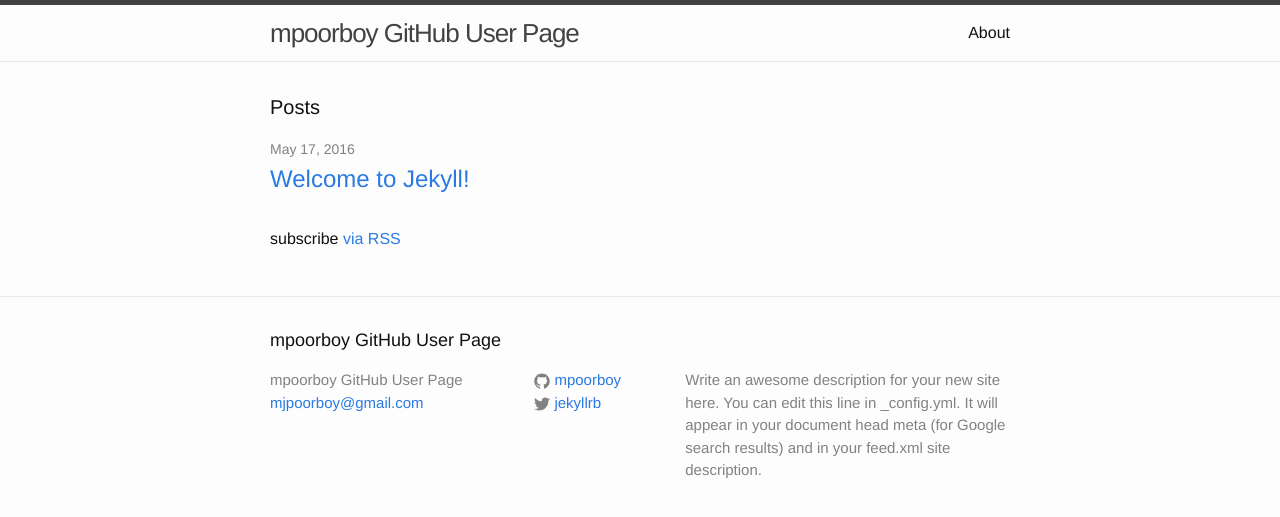
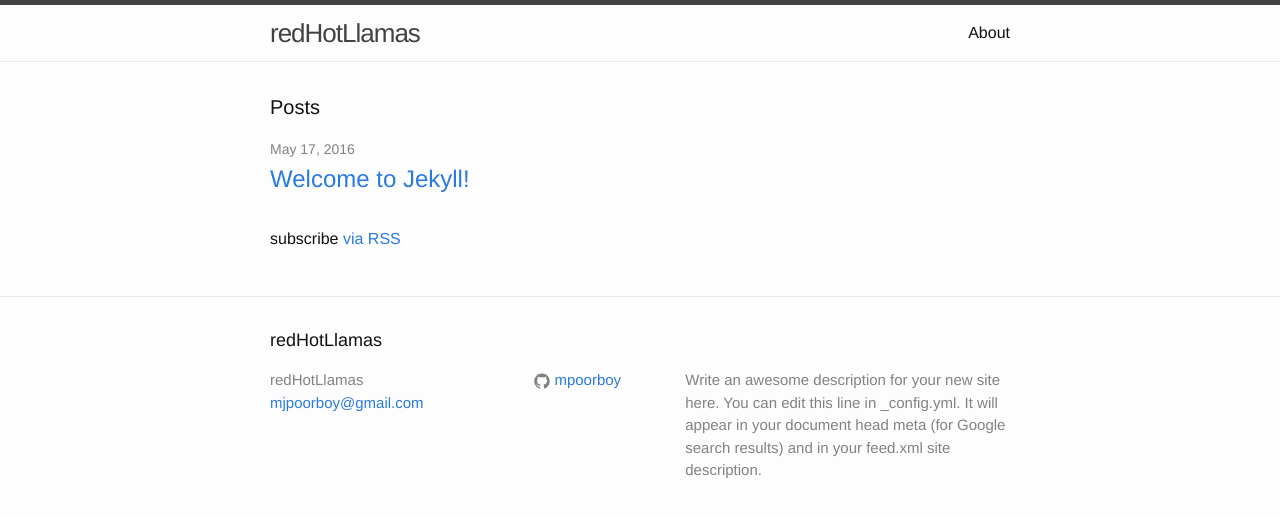
Before and after one commit to mpoorboy/mpoorboy.github.io, a Jekyll site: the page built from index.html, in a window 1280 px wide. Shown: the top 517 px of the page. Built offline with Jekyll 4.4.1, drawn with Linux system fonts in a browser that asks for light colours.

Commit message:
Update _config.yml

```diff
--- a/_config.yml
+++ b/_config.yml
@@ -6,7 +6,7 @@
 # 'jekyll serve'. If you change this file, please restart the server process.
 
 # Site settings
-title: mpoorboy GitHub User Page
+title: redHotLlamas
 email: mjpoorboy@gmail.com
 description: > # this means to ignore newlines until "baseurl:"
   Write an awesome description for your new site here. You can edit this
@@ -14,7 +14,7 @@ description: > # this means to ignore newlines until "baseurl:"
   Google search results) and in your feed.xml site description.
 baseurl: "" # the subpath of your site, e.g. /blog
 url: "http://yourdomain.com" # the base hostname & protocol for your site
-twitter_username: jekyllrb
+#twitter_username: jekyllrb
 github_username:  mpoorboy
 
 # Build settings
```
